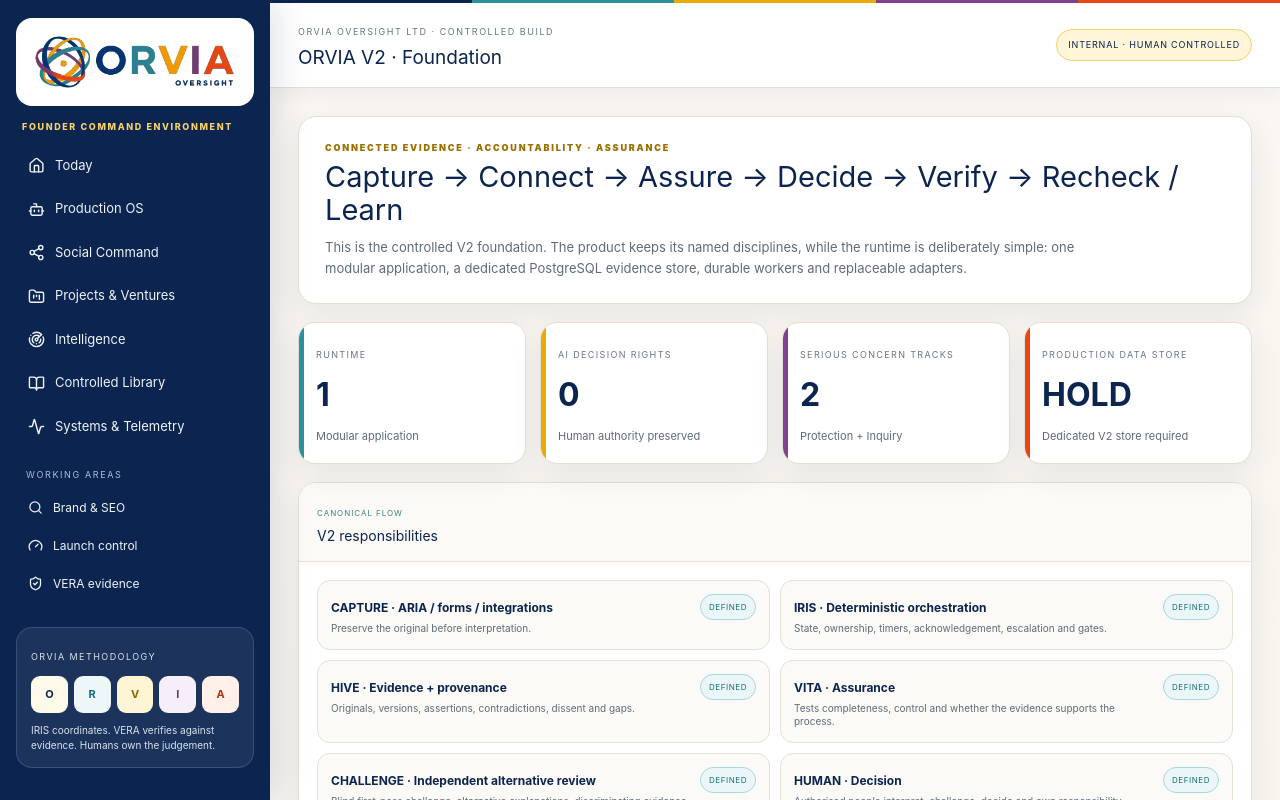
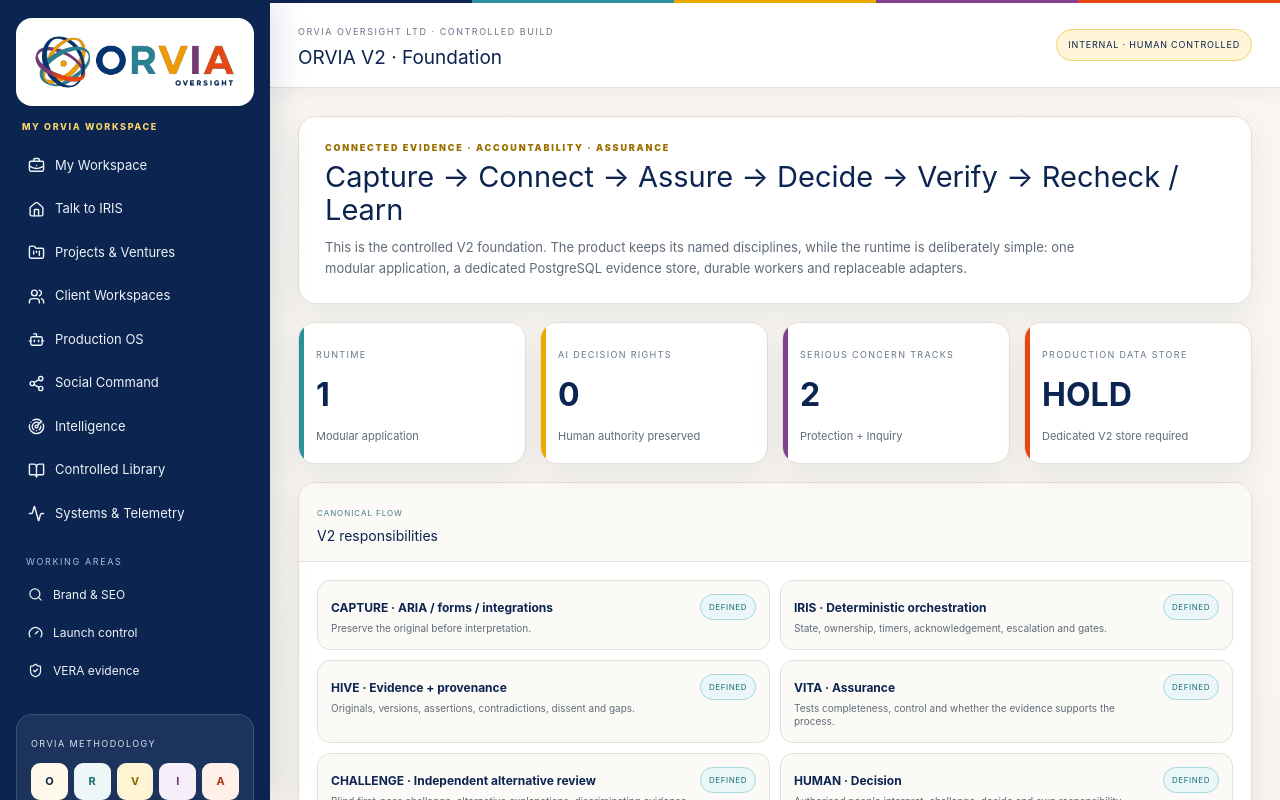
Before and after one commit to ORVIA-Oversight/orvia-command-centre, a Next.js app: page /v2 in a window 1280 px wide. Shown: the top 800 px of the page. Built offline with nearby package versions, Linux system fonts and the light colour scheme.

Commit message:
Make My Workspace the founder control surface

```diff
--- a/components/Sidebar.tsx
+++ b/components/Sidebar.tsx
@@ -1,12 +1,14 @@
 import Image from 'next/image';
 import Link from 'next/link';
-import { Activity, BookOpen, Bot, FolderKanban, Gauge, Home, Radar, Search, ShieldCheck, Share2 } from 'lucide-react';
+import { Activity, BookOpen, Bot, BriefcaseBusiness, FolderKanban, Gauge, Home, Radar, Search, ShieldCheck, Share2, Users } from 'lucide-react';
 
 const nav = [
-  { href: '/', label: 'Today', icon: Home },
+  { href: '/workspace', label: 'My Workspace', icon: BriefcaseBusiness },
+  { href: '/', label: 'Talk to IRIS', icon: Home },
+  { href: '/projects', label: 'Projects & Ventures', icon: FolderKanban },
+  { href: '/clients', label: 'Client Workspaces', icon: Users },
   { href: '/production', label: 'Production OS', icon: Bot },
   { href: '/social', label: 'Social Command', icon: Share2 },
-  { href: '/projects', label: 'Projects & Ventures', icon: FolderKanban },
   { href: '/intelligence', label: 'Intelligence', icon: Radar },
   { href: '/library', label: 'Controlled Library', icon: BookOpen },
   { href: '/systems', label: 'Systems & Telemetry', icon: Activity },
@@ -16,7 +18,7 @@
   return (
     <aside className="sidebar">
       <div className="logoPlate"><Image src="/orvia-oversight-logo.png" alt="ORVIA Oversight" width={700} height={196} priority /></div>
-      <div className="sidebarTitle">FOUNDER COMMAND ENVIRONMENT</div>
+      <div className="sidebarTitle">MY ORVIA WORKSPACE</div>
       <nav className="sidebarNav">
         {nav.map(({ href, label, icon: Icon }) => <Link href={href} key={href}><Icon size={17}/><span>{label}</span></Link>)}
       </nav>
@@ -29,7 +31,7 @@
         <div className="methodLetters">
           <b className="mO">O</b><b className="mR">R</b><b className="mV">V</b><b className="mI">I</b><b className="mA">A</b>
         </div>
-        <p>IRIS coordinates. VERA verifies against evidence. Humans own the judgement.</p>
+        <p>IRIS conducts. HIVE remembers. VITA challenges. VERA verifies. Humans decide.</p>
       </div>
     </aside>
   );
```
